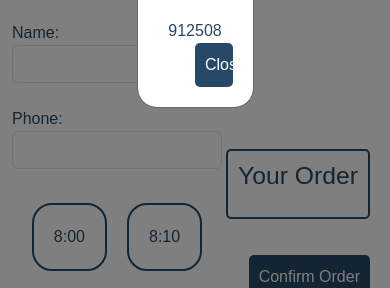
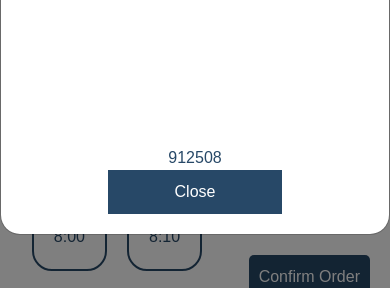
Before and after one commit to RossElmes/coffeeshopapp, a website: page index.html in a window 390 px wide. Both pictures are taken after a click on the button "Confirm Order". Shown: the part 525-813 px from the top of the page. Drawn offline with nearby package versions, Linux system fonts and the light colour scheme.

Commit message:
Update app

```diff
--- a/index.html
+++ b/index.html
@@ -43,7 +43,7 @@
     <span class="tick">&check;</span>
     <div id="confirmationDetails"></div>
     <div id =orderNumber></div>
-    <button class='close-button-modal' onclick="closeModal()">Close</button>
+    <button id="close-button-modal" onclick="closeModal()">Close</button>
   </div>
 </div>
 <script>
--- a/styles.css
+++ b/styles.css
@@ -77,7 +77,7 @@ justify-content: center;
 align-items: center;
 }
 
-.modal-content {
+.modal-content{
 background-color: #fff;
 padding: 20px;
 border-radius: 20px;
@@ -171,11 +171,27 @@ button {
 }
 
 
+#close-button-modal{
+  margin-left: auto;
+  margin-right: auto;
+  width: 50%;
+}
+
 @media only screen and (max-width: 600px) {
-
 
   /* Media query for responsiveness */
   #ordertimes-container{
       justify-content: center; /* Center child elements when screen is narrow */
   }
+
+  .modal-content {
+    background-color: #fff;
+    padding: 20px;
+    border-radius: 20px;
+    width: 100%;
+    height: 80%;
+    align-items: center;
+    justify-content: center;
+    }
+
 }
```
